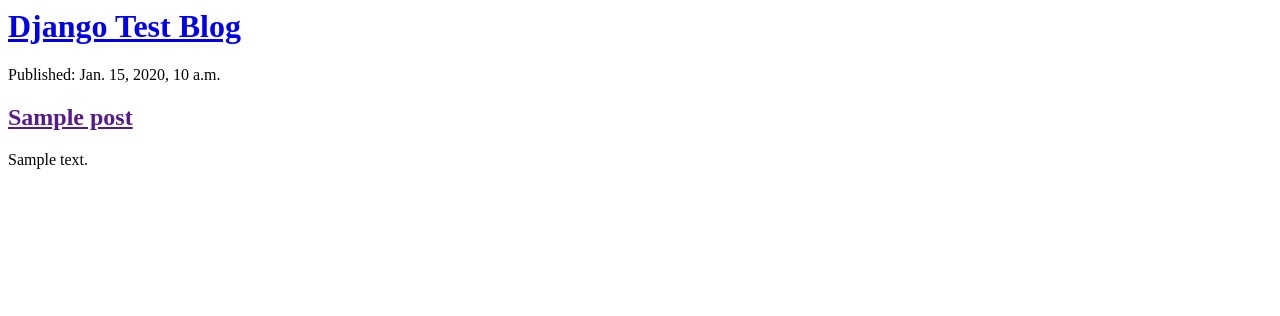
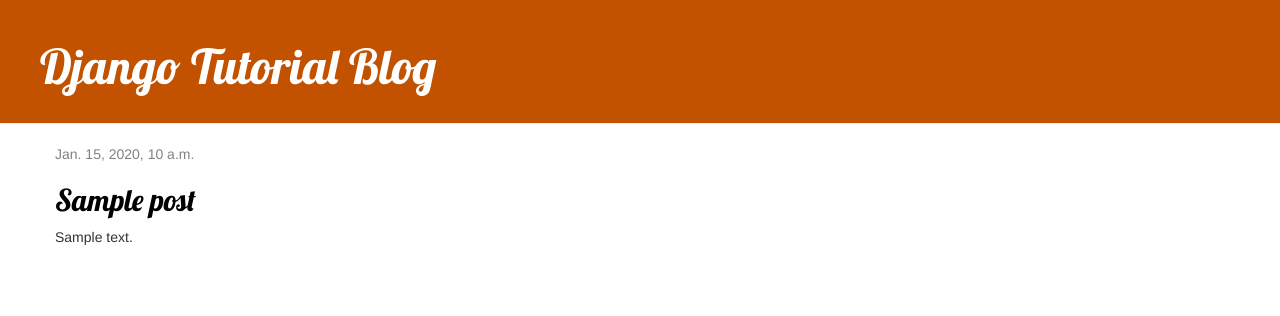
Before and after one commit to altec64/my-first-blog, a Django app: page / in a window 1280 px wide. Shown: the top 316 px of the page. Run offline with Django 3.2, Linux system fonts and the light colour scheme; tables that the repository leaves empty hold one stand-in row (values such as "Sample post"); some libraries are stand-ins or nearby versions.

Commit message:
Added view and template for detailed blog post as well as CSS for the sote.

```diff
--- /dev/null
+++ b/blog/static/css/blog.css
@@ -0,0 +1,46 @@
+.page-header {
+    background-color: #C25100;
+    margin-top: 0;
+    padding: 20px 20px 20px 40px;
+}
+
+.page-header h1, .page-header h1 a, .page-header h1 a:visited, .page-header h1 a:active {
+    color: #ffffff;
+    font-size: 36pt;
+    text-decoration: none;
+}
+
+.content {
+    margin-left: 40px;
+}
+
+h1, h2, h3, h4 {
+    font-family: 'Lobster', cursive;
+}
+
+.date {
+    color: #828282;
+}
+
+.save {
+    float: right;
+}
+
+.post-form textarea, .post-form input {
+    width: 100%;
+}
+
+.top-menu, .top-menu:hover, .top-menu:visited {
+    color: #ffffff;
+    float: right;
+    font-size: 26pt;
+    margin-right: 20px;
+}
+
+.post {
+    margin-bottom: 70px;
+}
+
+.post h2 a, .post h2 a:visited {
+    color: #000000;
+}
--- /dev/null
+++ b/blog/templates/blog/base.html
@@ -0,0 +1,24 @@
+{% load static %}
+<html>
+    <head>
+        <title>Django Tutorial blog</title>
+        <link rel="stylesheet" href="//maxcdn.bootstrapcdn.com/bootstrap/3.2.0/css/bootstrap.min.css">
+        <link rel="stylesheet" href="//maxcdn.bootstrapcdn.com/bootstrap/3.2.0/css/bootstrap-theme.min.css">
+        <link href='//fonts.googleapis.com/css?family=Lobster&subset=latin,latin-ext' rel='stylesheet' type='text/css'>
+        <link rel="stylesheet" href="{% static 'css/blog.css' %}">
+    </head>
+    <body>
+        <div class="page-header">
+            <h1><a href="/">Django Tutorial Blog</a></h1>
+        </div>
+        <div class="content container">
+            <div class="row">
+                <div class="col-md-8">
+                <!--act as base content-->
+                {% block content %}
+                {% endblock %}
+                </div>
+            </div>
+        </div>
+</body>
+</html>
--- a/blog/templates/blog/post_list.html
+++ b/blog/templates/blog/post_list.html
@@ -1,23 +1,24 @@
-<html>
-    <head>
-        <title>Django Test Blog</title>
-    </head>
-    <body>
-        <div>
-            <h1><a href='/'>Django Test Blog</a></h1>
+<!--Extend base.html-->
+{% extends 'blog/base.html' %}
+
+<!--Fill block content as block content in base.html-->
+{% block content %}
+    {% for post in posts %}
+        <div class="post">
+            <div class="date">
+                {{ post.published_date }}
+            </div>
+            <!--Explanation:
+                href will find 'post_detail' in blog/urls.py with the name 'post_detail'
+                because postdetail is defined in blog/urls.py
+                which has been declared on djangotutorial urls.py
+
+                pk=post.pk, pk = primary key. Django automatically create id by default and add it as a
+                field for our posts. Access the primary key by writing post.pk
+                post = our model in blog/model.py
+            -->
+            <h2><a href="{% url 'post_detail' pk=post.pk %}">{{ post.title }}</a></h2>
+            <p>{{ post.text|linebreaksbr }}</p>
         </div>
-        <div>
-            <!--templatetag
-            For loop
-            -->
-            {% for post in posts %}
-            <div>
-                <p>Published: {{ post.published_date }}</p>
-                <h2><a href=""> {{ post.title }} </a></h2>
-                <p> {{ post.text|linebreaksbr }} </p>
-            </div>
-            {% endfor %}
-
-        </div>
-    </body>
-</html>
+    {% endfor %}
+{% endblock %}
--- a/blog/urls.py
+++ b/blog/urls.py
@@ -1,7 +1,12 @@
 #blog in app url.py
 from django.urls import path
-from . import views #from blog app import blog app views
+
+#from blog app import blog app views
+from . import views
 
 urlpatterns= [
     path('', views.post_list, name='post_list'),
+    # <int:pk> means that Django expects an integer value
+    # and will transfer it to a view as a variable called pk.
+    path('post/<int:pk>/', views.post_detail, name='post_detail')
 ]
--- a/blog/views.py
+++ b/blog/views.py
@@ -1,7 +1,7 @@
 
 #blog in app views
 
-from django.shortcuts import render
+from django.shortcuts import render, get_object_or_404
 from django.utils import timezone
 from .models import Post
 
@@ -13,3 +13,10 @@
 
     #def render(request, template_name, context=None, content_type=None, status=None, using=None)
     return render(request,'blog/post_list.html',{'posts':posts})
+
+#def function with request and primary key
+def post_detail(request, pk):
+    #post = get object or error
+    post = get_object_or_404(Post, pk=pk)
+    return render(request, 'blog/post_detail.html', {'post':post})
+    #post can be any name as long as it contain 'post' that contain get object(post, pk)
--- a/djangotutorial/settings.py
+++ b/djangotutorial/settings.py
@@ -119,4 +119,4 @@
 # https://docs.djangoproject.com/en/3.0/howto/static-files/
 
 STATIC_URL = '/static/'
-STATIC_ROOT = os.path.join(BASE_DIR, 'static')
+STATIC_ROOT = os.path.join(BASE_DIR, "static")
```
Also changed, not shown: blog/templates/blog/post_detail.html (added, +13 -0 lines).
